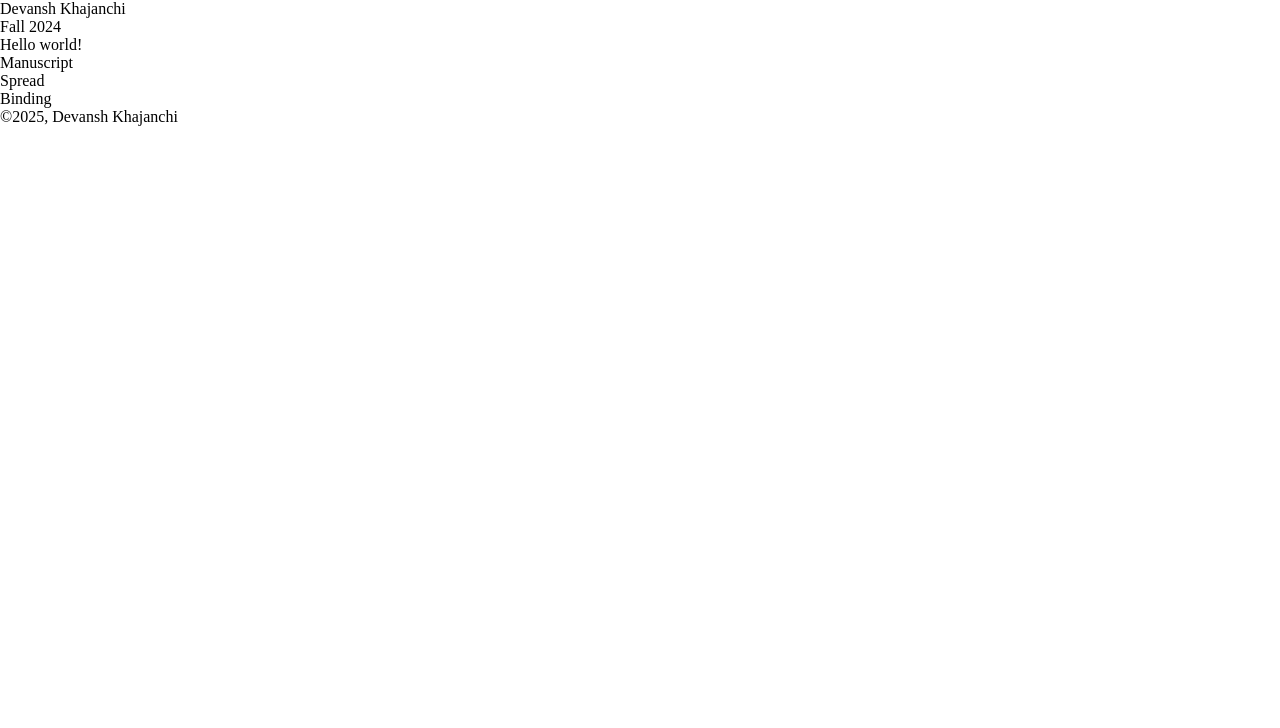
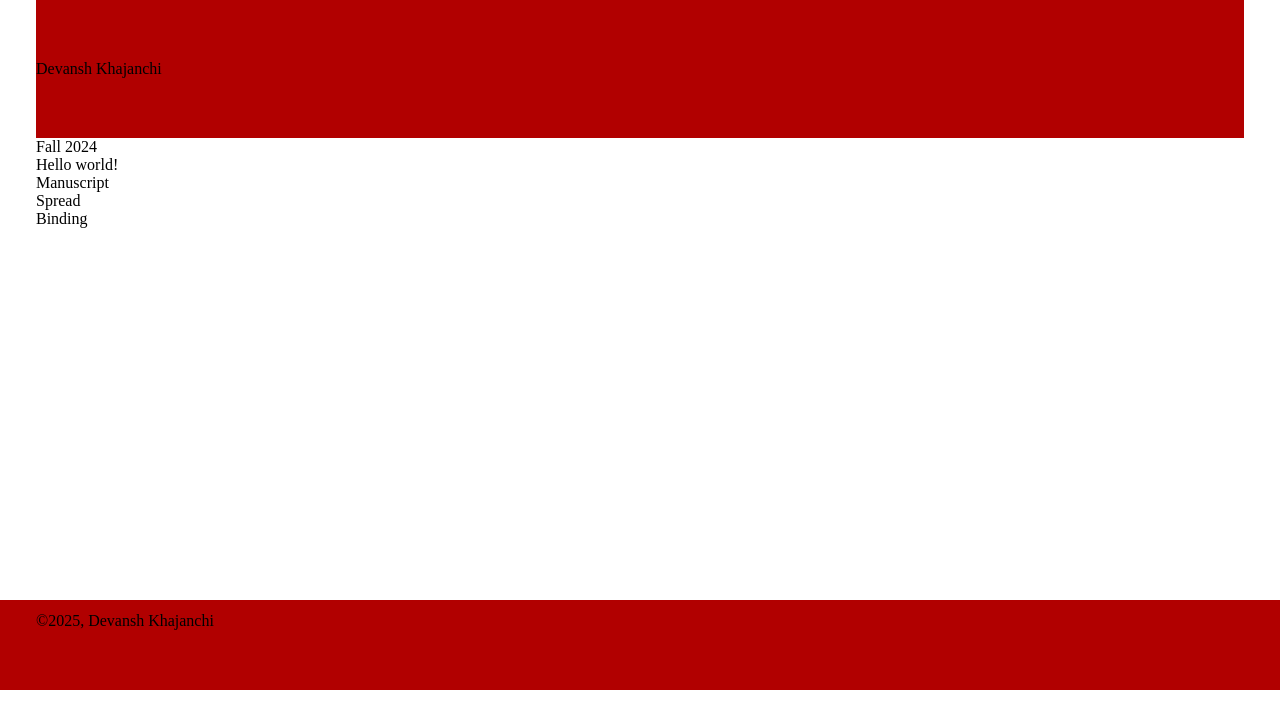
Before and after one commit to Devanshkhajanchi/Devanshkhajanchi.github.io, a plain HTML site: page index.html in a window 1280 px wide. Drawn offline with Linux system fonts and the light colour scheme.

Commit message:
Styling updates

```diff
--- a/assets/style.css
+++ b/assets/style.css
@@ -1,9 +1,28 @@
-body {
+:root {
 	--base-size: 12px;
-	--gutter: calc(3 * var(--base-size));
+	--gutter-size: calc(3 * var(--base-size));
 
 	--color--primary: black;
 	--color--secondary: rgb(177, 0, 0);
 	--color--background: white;
 
 }
+
+header {
+	background-color: var(--color--secondary);
+	padding-block: calc(5 * var(--base-size));
+}
+
+section {
+	block-size: 75vh;
+}
+
+footer {
+	background-color: var(--color--secondary);
+	padding-top: var(--base-size);
+	padding-bottom: calc(5 * var(--base-size));
+}
+
+.gutters {
+	padding-inline: var(--gutter-size);
+}
--- a/index.html
+++ b/index.html
@@ -12,10 +12,12 @@
 <!-- BODY -->
 
 	<body>
-		<section>
-			<h1>
-				Devansh Khajanchi
-			</h1>
+		<section class="gutters">
+			<header>
+				<h1>
+					Devansh Khajanchi
+				</h1>
+			</header>
 			<h2>
 				Fall 2024
 			</h2>
@@ -52,7 +54,7 @@
 
 <!-- FOOTER -->
 
-		<footer>
+		<footer class="gutters">
 			©2025, Devansh Khajanchi
 		</footer>
 	</body>
```
